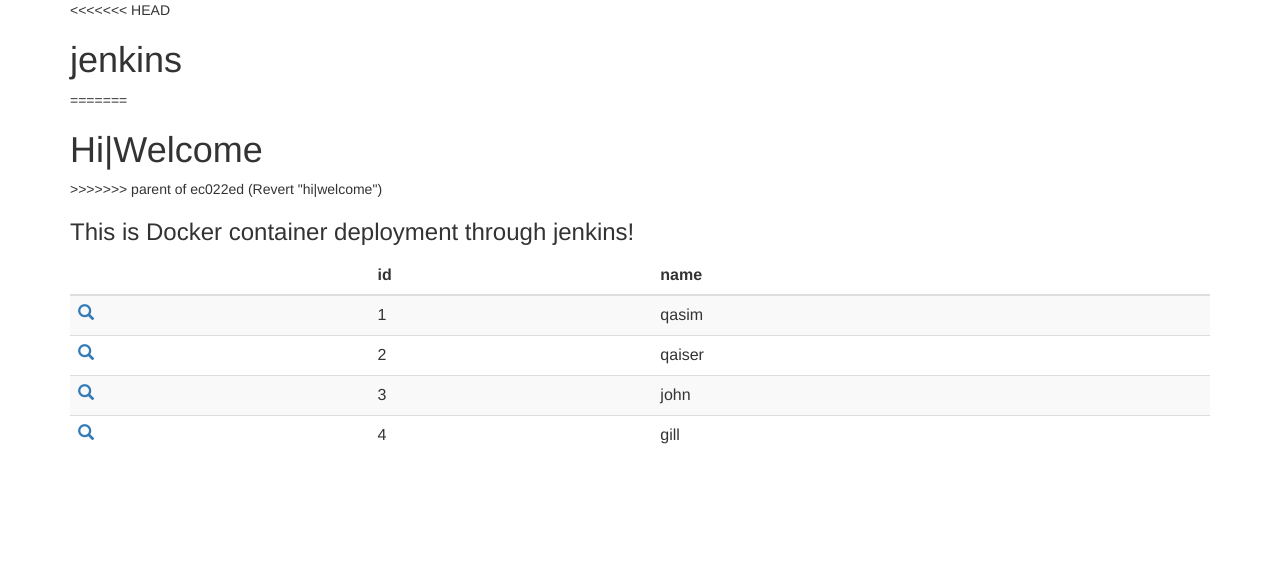
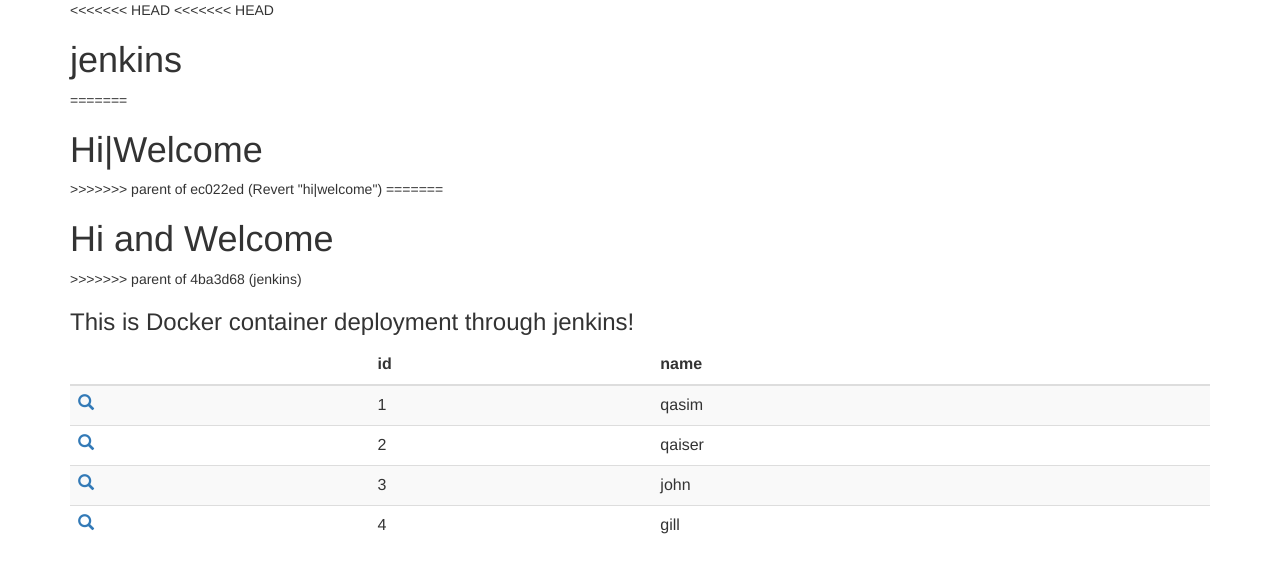
Before and after one commit to writingtoqasim/php-sql-docker, a PHP site: page / in a window 1280 px wide. Shown: the top 573 px of the page. Run offline with PHP 8.4, Linux system fonts and the light colour scheme; data comes from the database, SQL or seed files in the repository; data that the repository does not hold is empty.

Commit message:
Revert "jenkins"
This reverts commit 4ba3d68db332fbbb0c8e322bd63b82339ce1a1f4.

```diff
--- a/www/index.php
+++ b/www/index.php
@@ -1,6 +1,6 @@
 <html>
  <head>
-  <title>jenkins</title>
+  <title>Docker</title>
 
   <meta charset="utf-8">
 
@@ -12,10 +12,14 @@
 <body>
     <div class="container">
 <<<<<<< HEAD
+<<<<<<< HEAD
     <?php echo "<h1>jenkins</h1>"; ?>
 =======
     <?php echo "<h1>Hi|Welcome</h1>"; ?>
 >>>>>>> parent of ec022ed (Revert "hi|welcome")
+=======
+    <?php echo "<h1>Hi and Welcome</h1>"; ?>
+>>>>>>> parent of 4ba3d68 (jenkins)
 	<?php echo "<h3>This is Docker container deployment through jenkins!</h3>"; ?>
 
     <?php
```
